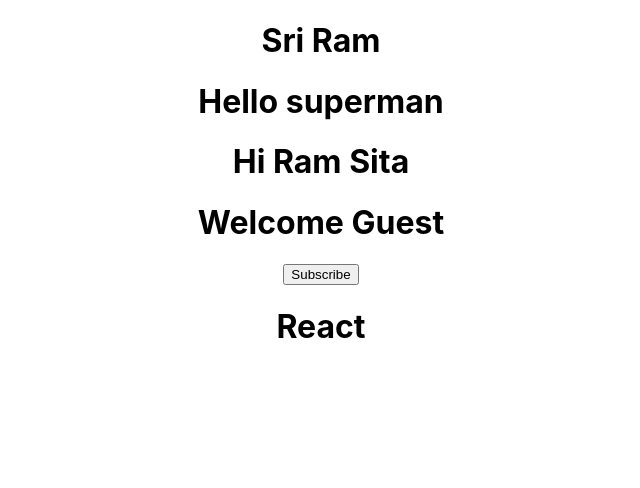
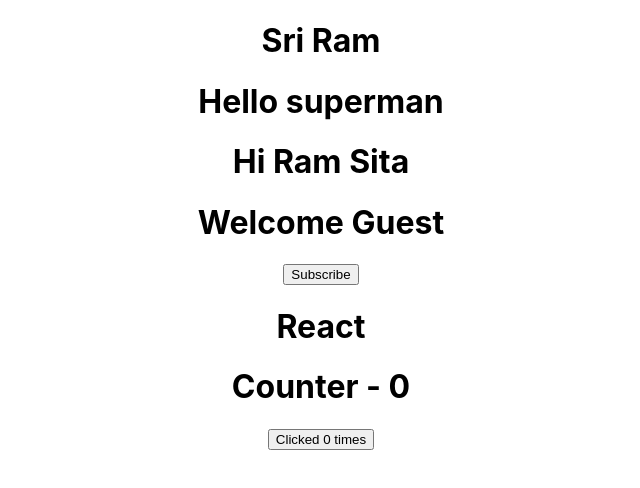
Before and after one commit to Radhika243/simple-app-react, a React (Create React App) app in the folder my-app/: page / in a window 1280 px wide. Shown: the top 488 px of the page, without its empty margins (319-959 px from the left). Built offline with nearby package versions, Linux system fonts and the light colour scheme.

Commit message:
added counter logic using setState method

```diff
--- a/my-app/src/App.js
+++ b/my-app/src/App.js
@@ -1,9 +1,10 @@
 import './App.css';
-import FunctionComp from './Welcome';
-import ClassComp from './ClassComp';
-import PropsEg from './PropsEg';
-import Greet from './Greet';
-import Message from './Message';
+import FunctionComp from './components/Welcome';
+import ClassComp from './components/ClassComp';
+import PropsEg from './components/PropsEg';
+import Greet from './components/Greet';
+import Message from './components/Message';
+import Counter from './components/Counter';
 
 function App() {
   return (
@@ -13,6 +14,7 @@
       <ClassComp name="Ram Sita"/>
       <Message/>
       <PropsEg/>
+      <Counter/>
     </div>
   );
 }
--- /dev/null
+++ b/my-app/src/components/Counter.js
@@ -0,0 +1,28 @@
+import React from "react";
+
+class Counter extends React.Component{
+    constructor(props){
+        super(props)
+
+        this.state={
+            count : 0
+        }
+    }
+    clickHandler(){
+       this.setState({
+            count : this.state.count + 1
+       })
+       console.log(this.state.count)
+    }
+    render(){
+        const {count} = this.state
+        return(
+            <div>
+                <h1>Counter - {this.state.count}</h1>
+                <button onClick={this.clickHandler.bind(this)}>Clicked {count} times</button>
+            </div>
+        )
+    }
+}
+
+export default Counter;
```
Also changed, not shown: my-app/src/components/ClassComp.js (renamed from my-app/src/ClassComp.js), my-app/src/components/Greet.js (renamed from my-app/src/Greet.js), my-app/src/components/Message.js (renamed from my-app/src/Message.js), my-app/src/components/PropsEg.js (renamed from my-app/src/PropsEg.js), my-app/src/components/Welcome.js (renamed from my-app/src/Welcome.js), 1 other file (tests, documents, lock files or other folders).
